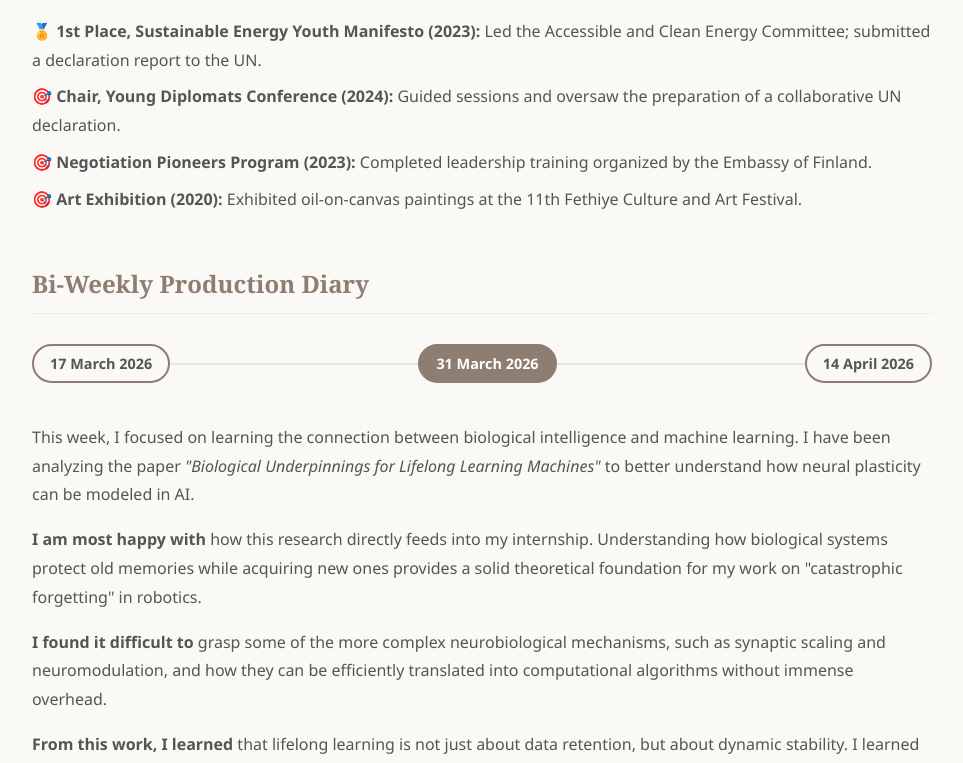
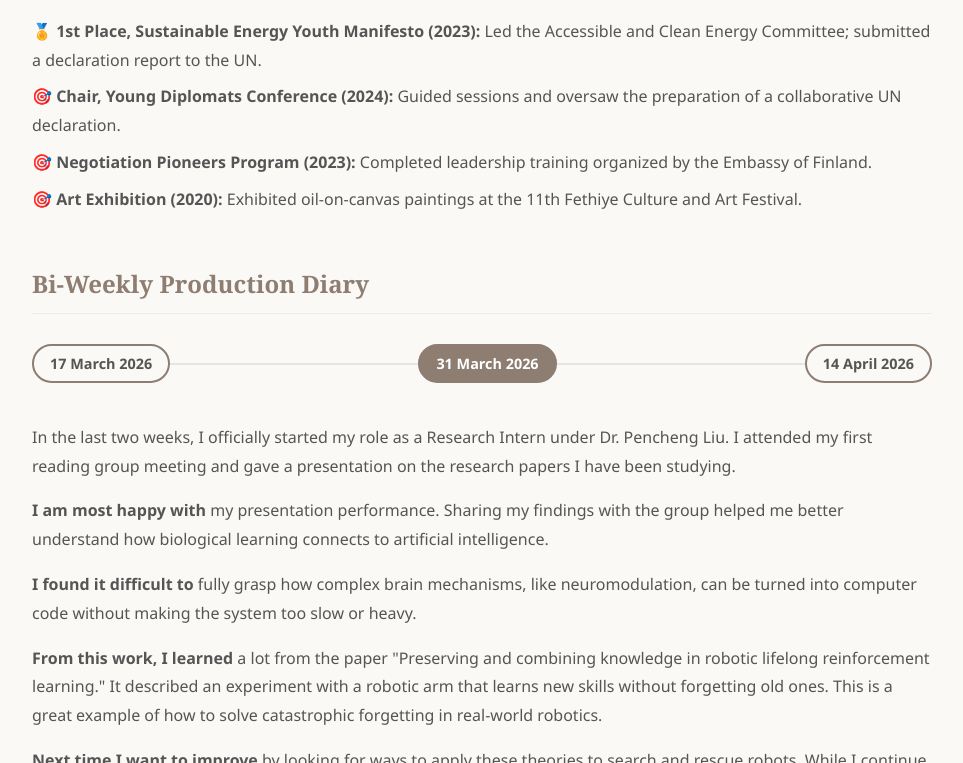
Before and after one commit to nihonnium/nihonnium.github.io, a plain HTML site: page index.html in a window 1280 px wide. Both pictures are taken after a click on the button "31 March 2026". Shown: the part 2684-3447 px from the top of the page, without its empty margins (158-1121 px from the left). Drawn offline with Linux system fonts and the light colour scheme.

Commit message:
Update index.html
diary update

```diff
--- a/index.html
+++ b/index.html
@@ -226,19 +226,19 @@
 
       <div id="diary-week2" class="diary-content">
         <p>
-          This week, I focused on learning the connection between biological intelligence and machine learning. I have been analyzing the paper <em>"Biological Underpinnings for Lifelong Learning Machines"</em> to better understand how neural plasticity can be modeled in AI.
+          In the last two weeks, I officially started my role as a Research Intern under Dr. Pencheng Liu. I attended my first reading group meeting and gave a presentation on the research papers I have been studying.
         </p>
         <p>
-          <strong>I am most happy with</strong> how this research directly feeds into my internship. Understanding how biological systems protect old memories while acquiring new ones provides a solid theoretical foundation for my work on "catastrophic forgetting" in robotics.
+          <strong>I am most happy with</strong> my presentation performance. Sharing my findings with the group helped me better understand how biological learning connects to artificial intelligence.
         </p>
         <p>
-          <strong>I found it difficult to</strong> grasp some of the more complex neurobiological mechanisms, such as synaptic scaling and neuromodulation, and how they can be efficiently translated into computational algorithms without immense overhead.
+          <strong>I found it difficult to</strong> fully grasp how complex brain mechanisms, like neuromodulation, can be turned into computer code without making the system too slow or heavy.
         </p>
         <p>
-          <strong>From this work, I learned</strong> that lifelong learning is not just about data retention, but about dynamic stability. I learned that mechanisms like "synaptic consolidation" are key to building more robust autonomous systems that don't reset their knowledge when exposed to new environments.
+          <strong>From this work, I learned</strong> a lot from the paper "Preserving and combining knowledge in robotic lifelong reinforcement learning." It described an experiment with a robotic arm that learns new skills without forgetting old ones. This is a great example of how to solve catastrophic forgetting in real-world robotics.
         </p>
         <p>
-          <strong>Next time I want to improve</strong> by implementing a small Python simulation of a simple EWC (Elastic Weight Consolidation) algorithm, which is one of the practical applications of these biological theories in machine learning.
+          <strong>Next time I want to improve</strong> by looking for ways to apply these theories to search and rescue robots. While I continue reading more papers, I will focus on how robots can learn and adapt in emergency situations without losing their previous training.
         </p>
       </div>
 
```
